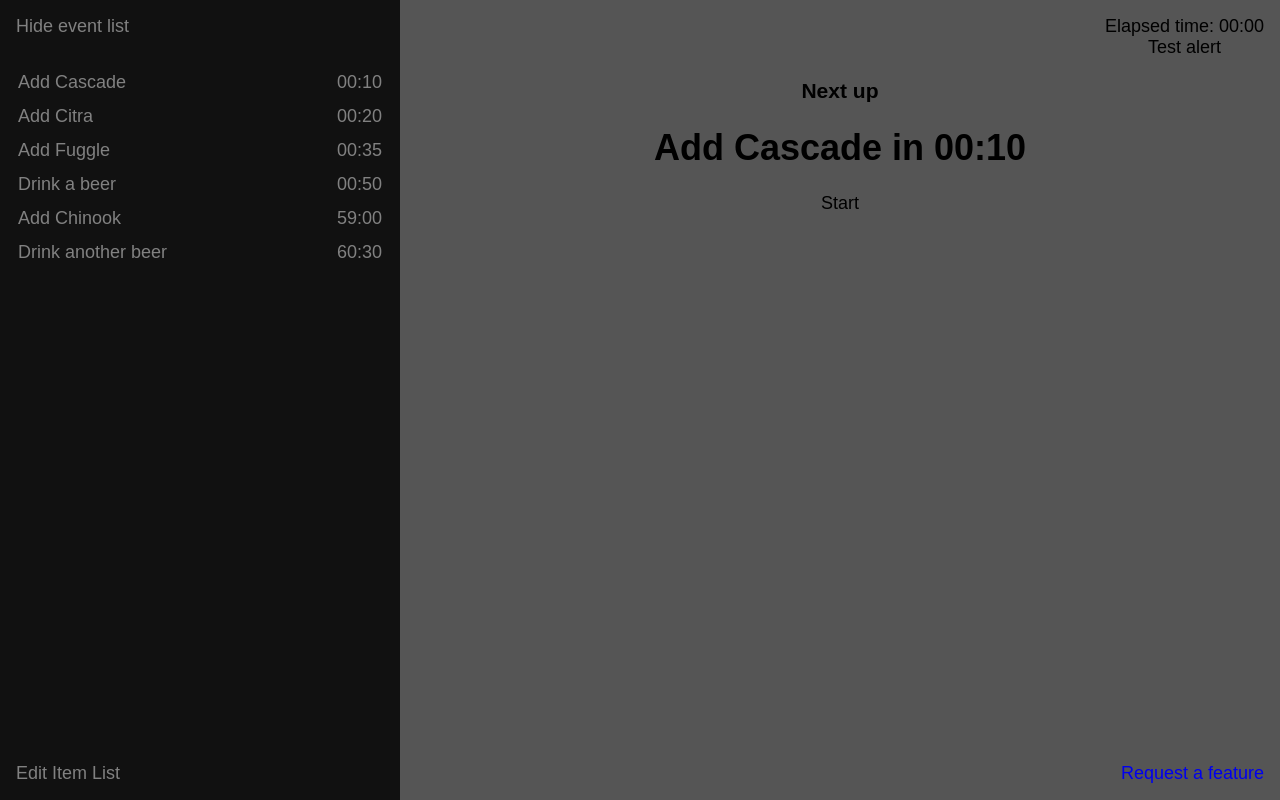
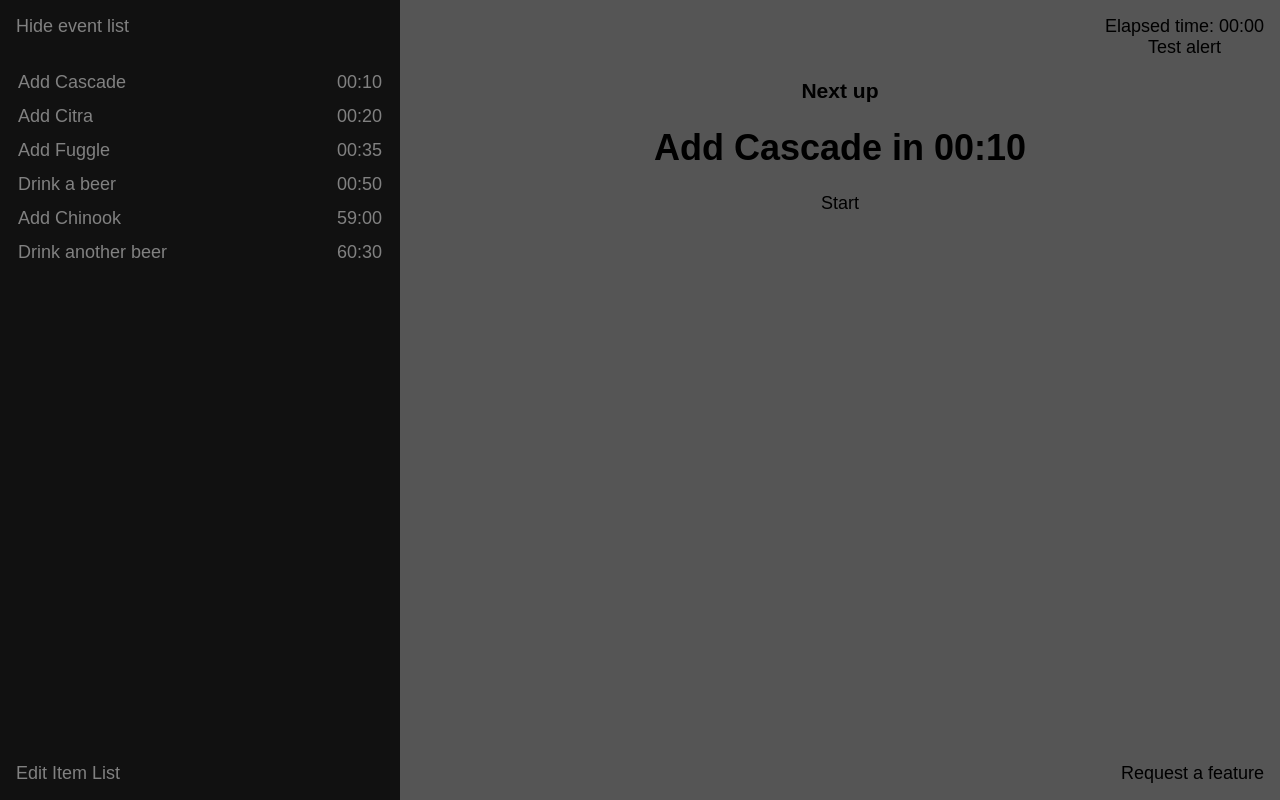
Before and after one commit to veswill3/micro-manage-timer, a React (Create React App) app: page / in a window 1280 px wide. Built offline with nearby package versions, Linux system fonts and the light colour scheme.

Commit message:
the feature request hyperlink is no longer blue

```diff
--- a/src/App.css
+++ b/src/App.css
@@ -70,6 +70,12 @@
   z-index: 1;
   padding: 16px;
 }
+#feature-request a {
+  color: #000000;
+}
+#feature-request a:hover {
+  color: #f1f1f1;
+}
 #bulk-editor {
   position: absolute;
   bottom: 0;
```
